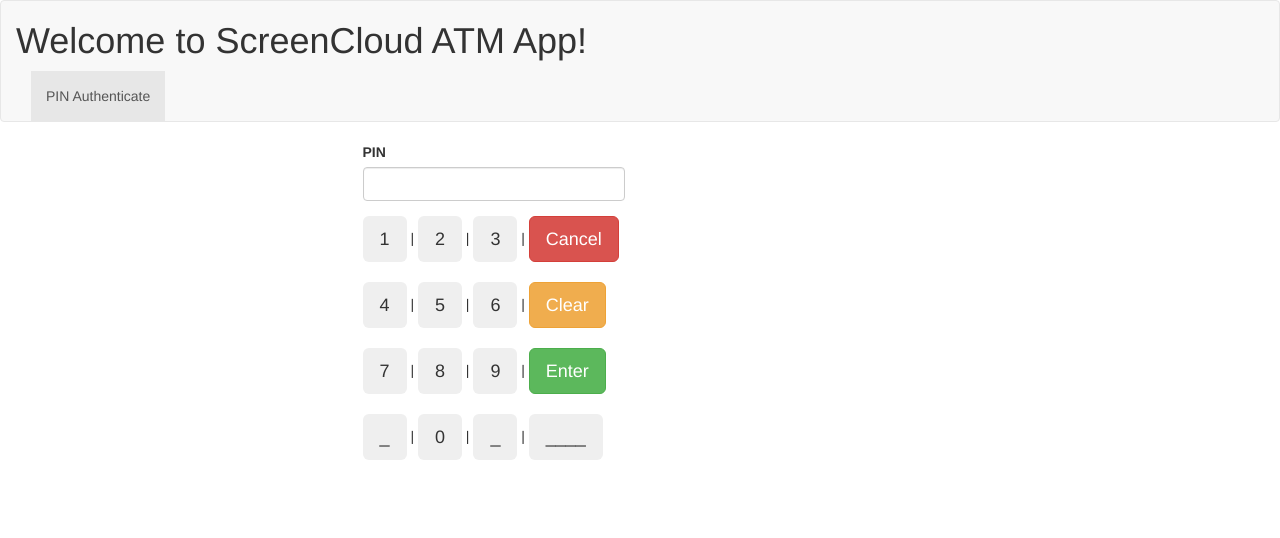
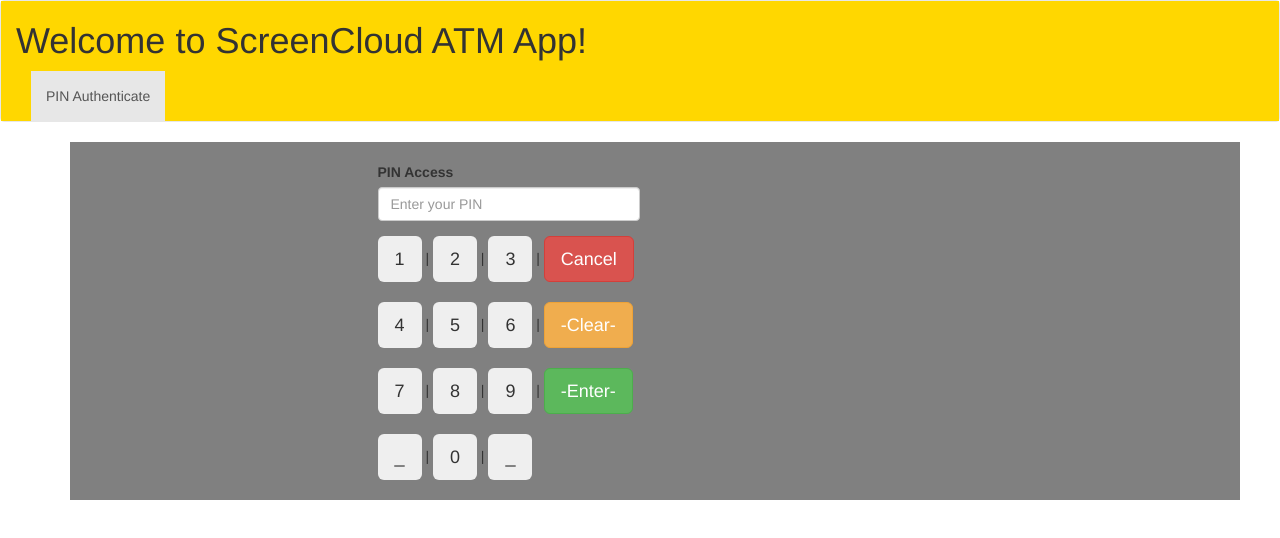
Before and after one commit to Johnnycool22/screencloud-atm-app, an Angular app: page /auth in a window 1280 px wide. Shown: the top 538 px of the page. Built offline with nearby package versions, Linux system fonts and the light colour scheme.

Commit message:
background css added

```diff
--- a/package.json
+++ b/package.json
@@ -22,6 +22,7 @@
     "@angular/platform-browser-dynamic": "~8.1.0",
     "@angular/router": "~8.1.0",
     "bootstrap": "^3.4.1",
+    "bootstrap-material-design": "^4.1.2",
     "rxjs": "~6.4.0",
     "tslib": "^1.9.0",
     "zone.js": "~0.9.1"
--- a/src/app/auth/auth.component.css
+++ b/src/app/auth/auth.component.css
@@ -0,0 +1,3 @@
+.row {
+    background-color: gray;
+}
--- a/src/app/auth/auth.component.html
+++ b/src/app/auth/auth.component.html
@@ -1,9 +1,11 @@
+<div class="container">
 <div class="row">
   <div class="col-xs-12 col-md-3 col-md-offset-3">
     <form>
       <div class="form-group">
-        <label for="pin">PIN</label>
-        <input type="pin" id="pin" class="form-control">
+        <br>
+        <label for="pin">PIN Access</label>
+        <input type="pin" id="pin" class="form-control" placeholder="Enter your PIN">
       </div>
       <div>
           <input type="button" class="btn btn-secondary btn-lg" value="1"> |
@@ -14,20 +16,22 @@
       <div>
           <input type="button" class="btn btn-secondary btn-lg" value="4"> |
           <input type="button" class="btn btn-secondary btn-lg" value="5"> |
-          <input type="button" class="btn btn-secondary btn-lg" value="6"> | <input type="button" class="btn btn-warning btn-lg" value="Clear">
+          <input type="button" class="btn btn-secondary btn-lg" value="6"> | <input type="button" class="btn btn-warning btn-lg" value="-Clear-">
       </div>
       <br>
       <div>
           <input type="button" class="btn btn-secondary btn-lg" value="7"> |
           <input type="button" class="btn btn-secondary btn-lg" value="8"> |
-          <input type="button" class="btn btn-secondary btn-lg" value="9"> |  <input type="button" class="btn btn-success btn-lg" value="Enter">
+          <input type="button" class="btn btn-secondary btn-lg" value="9"> |  <input type="button" class="btn btn-success btn-lg" value="-Enter-">
       </div>
       <br>
       <div>
           <input type="button" class="btn btn-secondary btn-lg" value="_"> |
           <input type="button" class="btn btn-secondary btn-lg" value="0"> |
-          <input type="button" class="btn btn-secondary btn-lg" value="_"> | <button type="button" class="btn btn-secondary btn-lg">____</button>
+          <input type="button" class="btn btn-secondary btn-lg" value="_">
       </div>
+      <br>
     </form>
   </div>
 </div>
+</div>
--- a/src/app/header/header.component.css
+++ b/src/app/header/header.component.css
@@ -0,0 +1,3 @@
+.container-fluid {
+  background-color: gold;
+}
```
Also changed, not shown: 1 other file (tests, documents, lock files or other folders).
